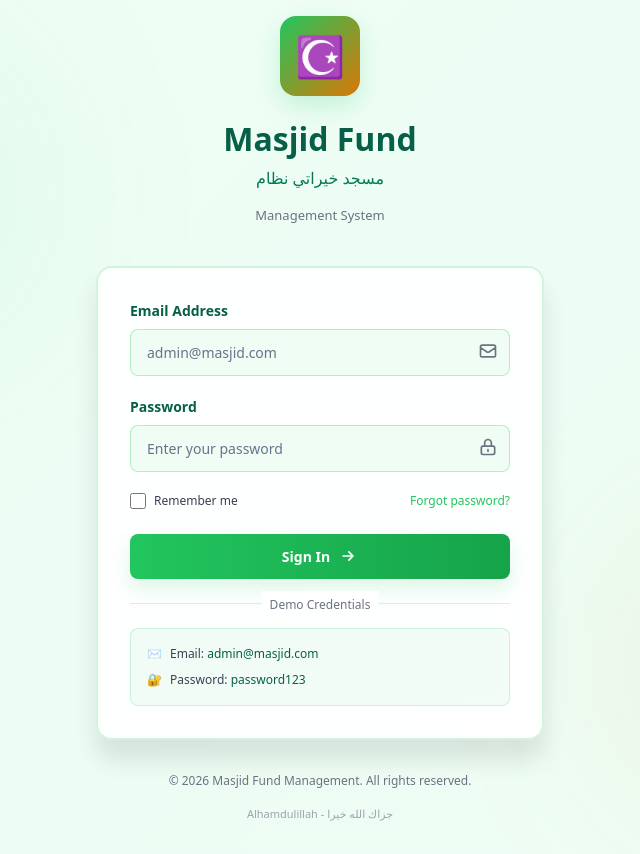
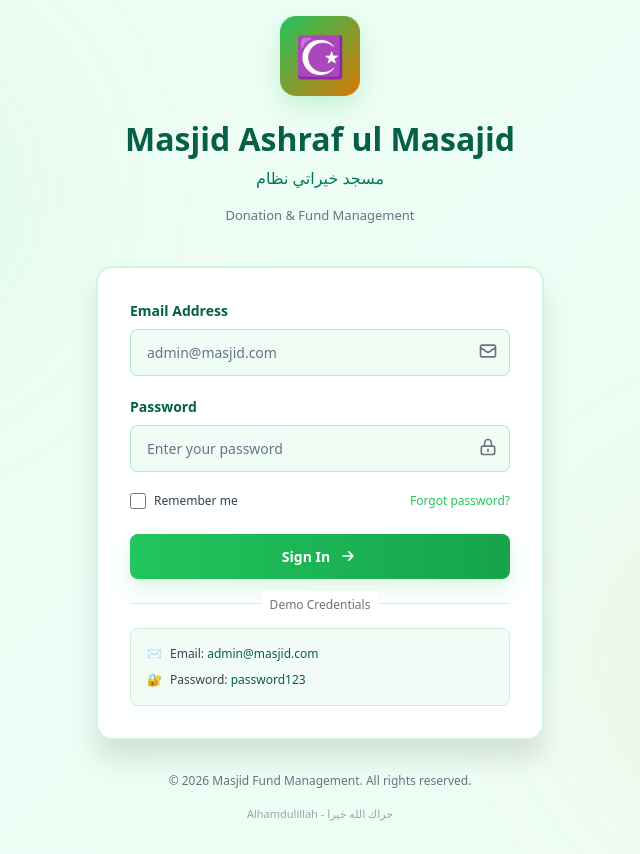
Before and after one commit to AhmadJilani12/Mosque-Fund-Managment, a Next.js app: page / in a window 1280 px wide. Shown: the whole page, without its empty margins (320-960 px from the left). Built offline with nearby package versions, Linux system fonts and the light colour scheme.

Commit message:
setted the project name

```diff
--- a/app/layout.js
+++ b/app/layout.js
@@ -12,8 +12,8 @@ const geistMono = Geist_Mono({
 });
 
 export const metadata = {
-  title: "Mosque Fund Management - Donation & Expense Tracking",
-  description: "Professional donation and expense management system for mosques",
+  title: "Masjid Ashraf ul Masjid - Donation & Expense Tracking",
+  description: "Donation and expense management system for Masjid Ashraf ul Masjid",
 };
 
 export default function RootLayout({ children }) {
--- a/app/page.js
+++ b/app/page.js
@@ -84,9 +84,9 @@ export default function LoginPage() {
           }}>
             ☪️
           </div>
-          <h1 style={{fontSize: '32px', fontWeight: 'bold', color: '#065f46', marginBottom: '8px'}}>Masjid Fund</h1>
+          <h1 style={{fontSize: '32px', fontWeight: 'bold', color: '#065f46', marginBottom: '8px'}}>Masjid Ashraf ul Masajid</h1>
           <p style={{color: '#047857', fontSize: '16px', fontWeight: '500'}}>مسجد خيراتي نظام</p>
-          <p style={{color: '#6b7280', fontSize: '13px', marginTop: '4px'}}>Management System</p>
+          <p style={{color: '#6b7280', fontSize: '13px', marginTop: '4px'}}>Donation & Fund Management</p>
         </div>
 
         {/* Login Card */}
--- a/package.json
+++ b/package.json
@@ -1,5 +1,5 @@
 {
-  "name": "app-router-project",
+  "name": "masjid-ashraf-ul-masjid-portal",
   "version": "0.1.0",
   "private": true,
   "scripts": {
```
